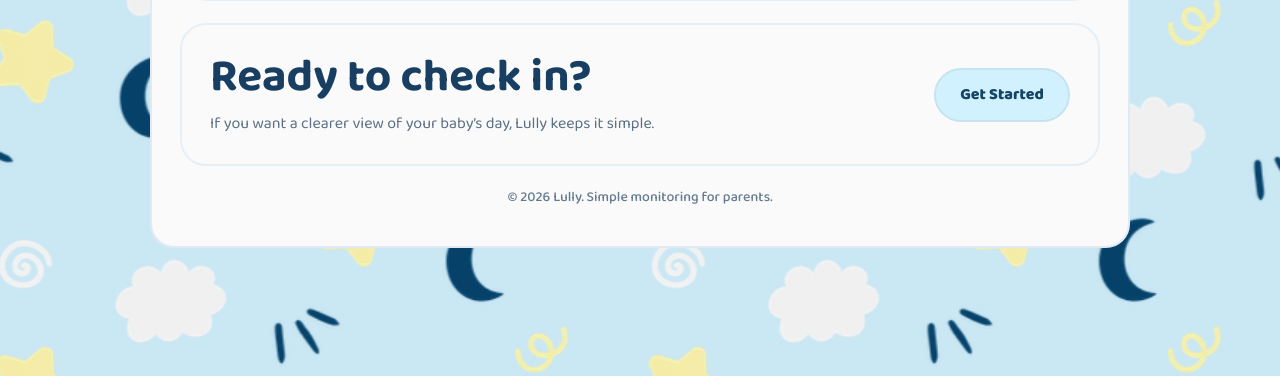
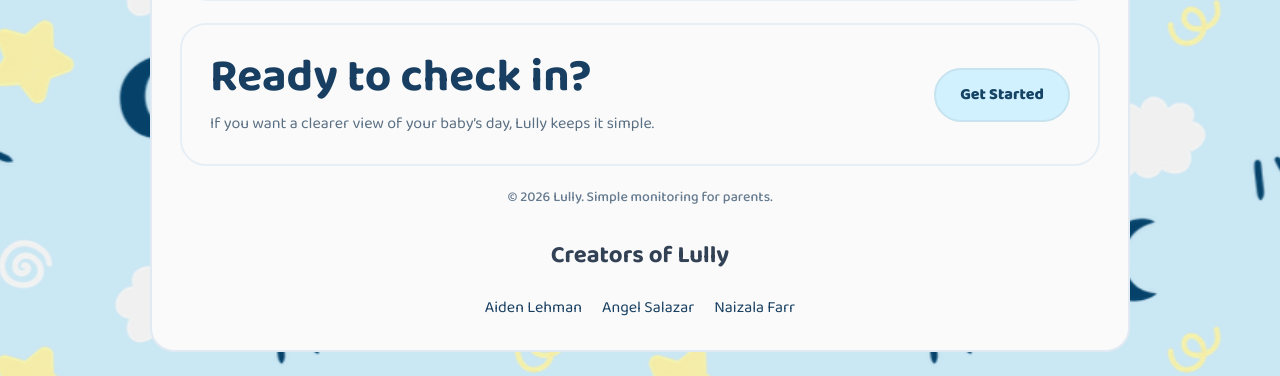
Before and after one commit to alehmanBCA/Lully, a Django app: page / in a window 1280 px wide. Shown: the part 1256-1632 px from the top of the page. Run offline with Django 5.2, Linux system fonts and the light colour scheme; parts of the project's set-up code (start-up, migrations or seed data) failed here and were passed over.

Commit message:
Fix uncolored text on admin page, add our names at the bottom of the landing page.

```diff
--- a/app/templates/dashboard.html
+++ b/app/templates/dashboard.html
@@ -203,6 +203,14 @@
     </section>
 
       <footer class="page-footer">© 2026 Lully. Simple monitoring for parents.</footer>
+      <div class='about-us-section'>
+        <h2>Creators of Lully</h2>
+        <div class='lully-creators'>
+          <a class='lully-creator' href='https://www.linkedin.com/in/aiden-lehman-633856396/' target='_blank'>Aiden Lehman</a>
+          <a class='lully-creator' href='https://github.com/AngelSSr69' target='_blank'>Angel Salazar</a>
+          <a class='lully-creator' href="https://github.com/maybe-zala" target="_blank">Naizala Farr</a>
+        </div>
+      </div>
   </main>
   <script src="{% static 'js/visual-polish.js' %}" defer></script>
 </body>
--- a/src/css/dashboard.css
+++ b/src/css/dashboard.css
@@ -793,6 +793,7 @@
 .analytics-section p.lead {
     color: #516372;
     margin: 0 0 18px;
+    background-color: #ffffffE6;
 }
 
 .metrics-grid {
@@ -1303,6 +1304,29 @@
 .cta-panel p,
 .page-footer {
     margin: 0;
+}
+
+.about-us-section {
+    text-align: center;
+}
+
+.lully-creators {
+    display: flex;
+    justify-content: center;
+    gap: 20px;
+}
+
+.lully-creator {
+    text-decoration: none;
+    color: var(--dash-text);
+}
+
+.lully-creator:visited {
+    color: var(--dash-text);
+}
+
+.lully-creator:hover {
+    text-decoration: underline;
 }
 
 .preview-head p {
```
Also changed, not shown: Test_Accounts.md (added, +11 -0 lines), server.js (+2 -15 lines), app/migrations/0022_merge_20260428_1411.py (added).
